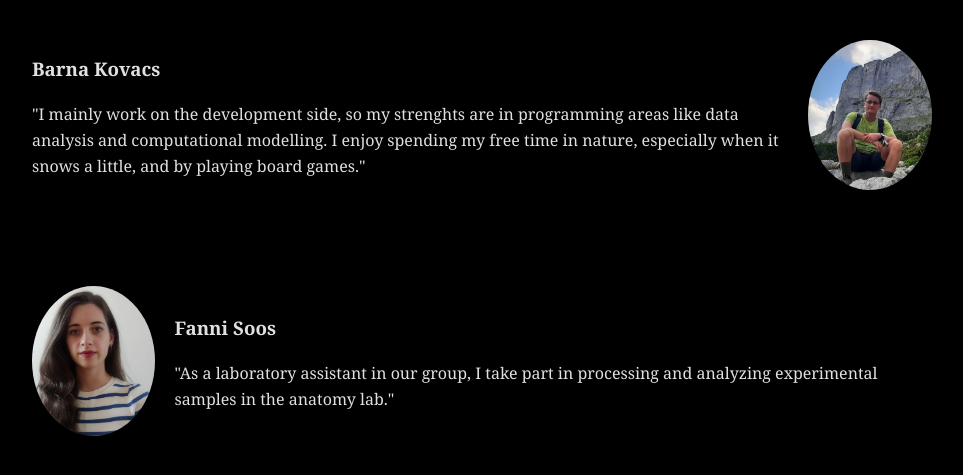
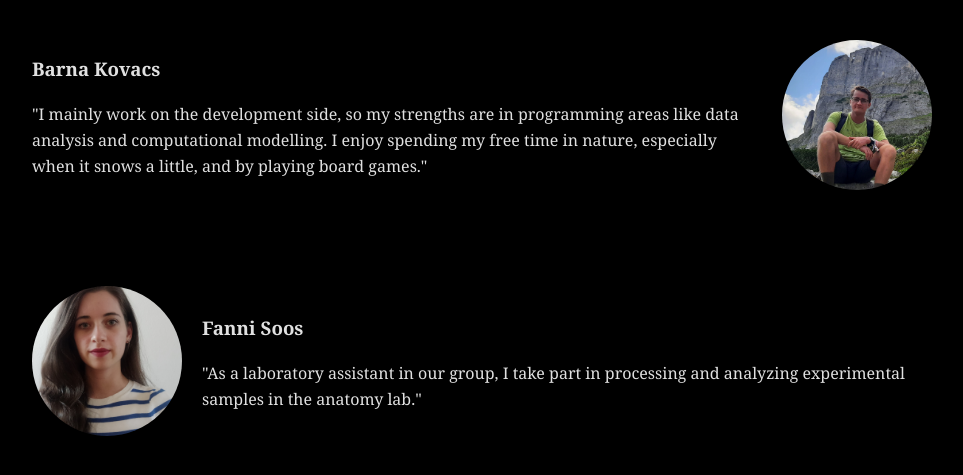
Before and after one commit to dzsano/rottenbillerdavid.github.io, a Jekyll site: the page built from team.md, in a window 1280 px wide and 976 px high, cut to the strip 444-919 px from the top of the window. Shown: the whole strip, without its empty margins (158-1121 px from the left). Built offline with Jekyll 4.4.1, drawn with Linux system fonts in a browser that asks for light colours.

Commit message:
Update team member details and image alt texts

```diff
--- a/team.md
+++ b/team.md
@@ -12,15 +12,15 @@ title: Meet the Team
 </div>
 
 <div style="display: flex; align-items: center; margin-bottom: 2em; flex-direction: row-reverse;">
-  <img src="/assets/images/Barna.jpg" alt="Member Name" style="width: 150px; height: 150px; border-radius: 50%; object-fit: cover; margin-left: 20px;">
+  <img src="/assets/images/Barna.jpg" alt="Barna Kovacs" style="width: 150px; height: 150px; aspect-ratio: 1 / 1; border-radius: 50%; object-fit: cover; margin-left: 20px;">
   <div>
     <h3>Barna Kovacs</h3>
-    <p>"I mainly work on the development side, so my strenghts are in programming areas like data analysis and computational modelling. I enjoy spending my free time in nature, especially when it snows a little, and by playing board games."</p>
+    <p>"I mainly work on the development side, so my strengths are in programming areas like data analysis and computational modelling. I enjoy spending my free time in nature, especially when it snows a little, and by playing board games."</p>
   </div>
 </div>
 
 <div style="display: flex; align-items: center; margin-bottom: 2em;">
-  <img src="/assets/images/Fanni.jpg" alt="Member Name" style="width: 150px; height: 150px; border-radius: 50%; object-fit: cover; margin-right: 20px;">
+  <img src="/assets/images/Fanni.jpg" alt="Fanni Soos" style="width: 150px; height: 150px; aspect-ratio: 1 / 1; border-radius: 50%; object-fit: cover; margin-right: 20px;">
   <div>
     <h3>Fanni Soos</h3>
     <p>"As a laboratory assistant in our group, I take part in processing and analyzing experimental samples in the anatomy lab."</p>
```
